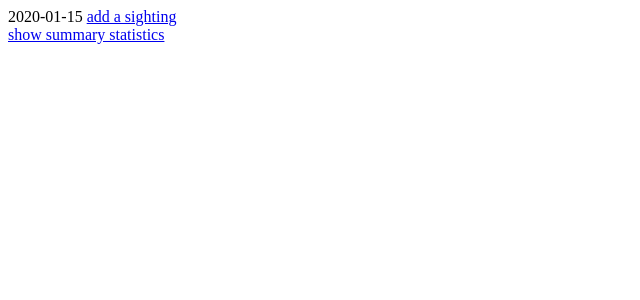
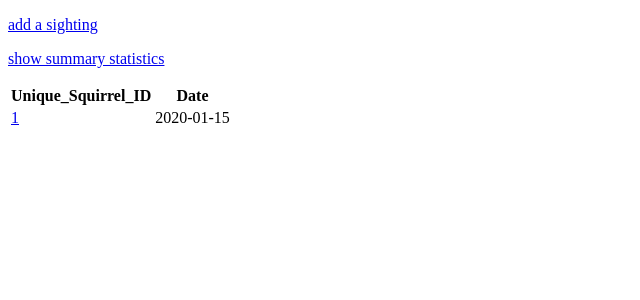
Before and after one commit to violaziyuzhou/TFA-project, a Django app: page /sightings/ in a window 1280 px wide. Shown: the top 300 px of the page, without its empty margins (0-640 px from the left). Run offline with Django 3.2, Linux system fonts and the light colour scheme; tables that the repository leaves empty hold one stand-in row (Sample ...).

Commit message:
Edit template

```diff
--- a/app/templates/app/sightings.html
+++ b/app/templates/app/sightings.html
@@ -5,12 +5,25 @@
     <title>sightings</title>
 </head>
 <body>
-      {% for sight in sightings %}
-      {{sight.date}}
-      {% endfor %}
- <a href="id/"><unique-squirrel-id></a>
- <a href="add/">add a sighting</a><br>
- <a href="stats/">show summary statistics</a>
+	<p><a href="add/">add a sighting</a><br></p>
+
+	<p><a href="stats/">show summary statistics</a></p>
+
+        <table id='squirrels'>
+		<tr>
+			<th>Unique_Squirrel_ID</th>
+			<th>Date</th>
+		</tr>
+
+		{% for sight in sightings %}
+
+		<tr>
+			<td> <a href='{{ sight.squirrel_id}}'>{{ sight.squirrel_id }}</a></td>
+			<td>{{sight.date}}</td>
+		</tr>
+
+		{% endfor %}
+	</table>
 
 </body>
 </html>
```
